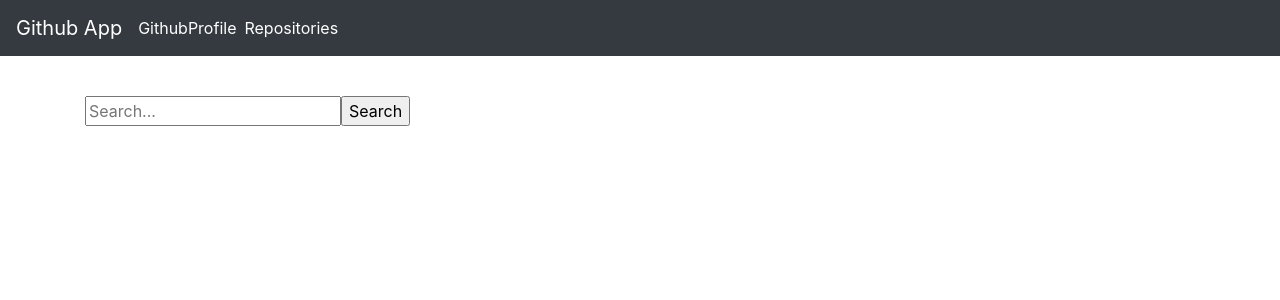
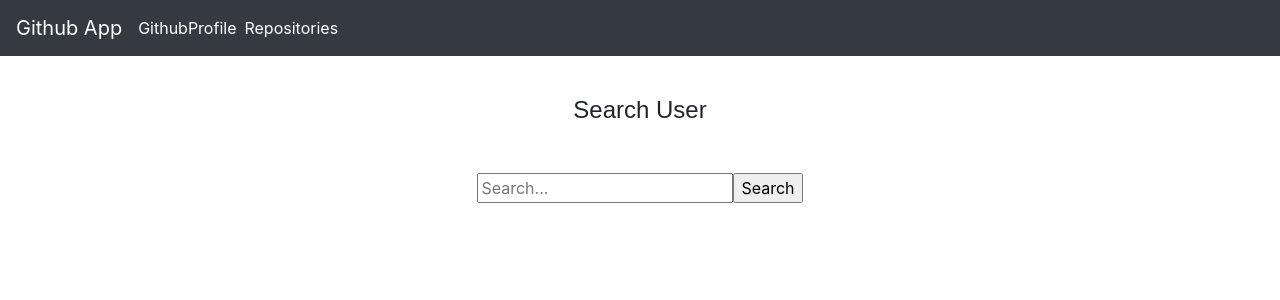
Before and after one commit to IreneMercy/Github, an Angular app: page / in a window 1280 px wide. Shown: the top 300 px of the page. Built offline with nearby package versions, Linux system fonts and the light colour scheme.

Commit message:
add search heading

```diff
--- a/src/app/search-form/search-form.component.css
+++ b/src/app/search-form/search-form.component.css
@@ -0,0 +1,9 @@
+.body{
+  margin: 0;
+  padding: 0;
+}
+h4{
+  margin: 0 0 10px;
+  padding: 0;
+  font-family: fantasy;
+}
--- a/src/app/search-form/search-form.component.html
+++ b/src/app/search-form/search-form.component.html
@@ -7,7 +7,8 @@
   <body>
     <div class="container pt-5">
       <div class="row">
-        <div class="col-md-12">
+        <div class="col-md-12 text-center">
+          <h4 class="mt-5">Search User</h4>
           <div class="box mt-5">
             <form>
               <input type="text" name="search" placeholder="Search...">
```
